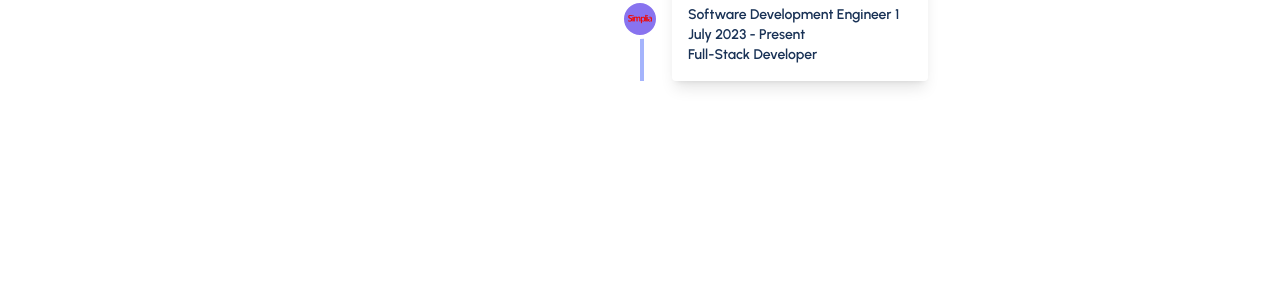
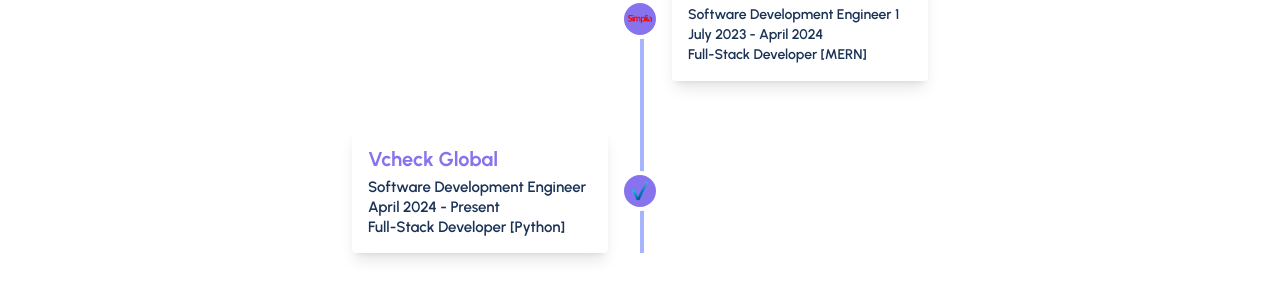
Before and after one commit to ak14aman/portfolio-v1, a React (Create React App) app: page / in a window 1280 px wide. Shown: the part 2900-3201 px from the top of the page. Built offline with nearby package versions, Linux system fonts and the light colour scheme; the HTML template or start-up script is replaced by a standard one.

Commit message:
UI fixes on the project model and update on the timeline

```diff
--- a/src/Assets/Data/projectData.js
+++ b/src/Assets/Data/projectData.js
@@ -21,7 +21,7 @@
     imgUrl: notnetflix,
     title: "NOT-NETFLIX",
     description:
-      "Website built in React for browsing thousands of movies, watch listing them, and getting an overview of them, all in one place. Used Firebase in the backend for user authentication and data storage, Material UI for seamless designs, The Movie DB API for getting movie info, Redux for state management in the app, and finally deployed using Netlify.",
+      "Website built in React for browsing thousands of movies, watch listing them, and getting an overview of them, all in one place. Firebase in the backend for user authentication & data storage, Material UI for seamless designs, Movie DB API for getting real-time data, State Management done using Redux, deployed on vercel.",
     technologies: ["React.js", "Firebase", "Material UI", "Redux"],
     github: "https://github.com/ak14aman/NOT-NETFLIX",
     siteUrl: "https://not-netflixx.vercel.app/",
@@ -61,10 +61,9 @@
     imgUrl: notnetflix,
     title: "NOT-NETFLIX",
     description:
-      "Website built in React for browsing thousands of movies, watch listing them, and getting an overview of them, all in one place. Used Firebase in the backend for user authentication and data storage, Material UI for seamless designs, The Movie DB API for getting movie info, Redux for state management in the app, and finally deployed using Netlify.",
-    technologies: ["React.js", "Firebase", "Material UI", "Redux"],
+    "Website built in React for browsing thousands of movies, watch listing them, and getting an overview of them, all in one place. Firebase in the backend for user authentication & data storage, Material UI for seamless designs, Movie DB API for getting real-time data, State Management done using Redux, deployed on vercel.",    technologies: ["React.js", "Firebase", "Material UI", "Redux"],
     github: "https://github.com/ak14aman/NOT-NETFLIX",
-    siteUrl: "https://not-netflixx.netlify.app/",
+    siteUrl: "https://not-netflixx.vercel.app/",
   },
   {
     id: "07",
--- a/src/Components/UI/Timeline.jsx
+++ b/src/Components/UI/Timeline.jsx
@@ -8,6 +8,7 @@
 import ieee from '../../Assets/Images/ieee.png'
 import ingenium from '../../Assets/Images/ingenium.png'
 import simplialogo from '../../Assets/Images/simplialogo.png'
+import vchecklogo from '../../Assets/Images/vchecklogo.png'
 
 
 
@@ -355,8 +356,8 @@
                                         </h3>
                                         <p className='text-[14px] text-smallTextColor group-hover:text-white group-hover:font-[600] text-l'>
                                         Software Development Engineer 1
-                                        <br/> July 2023 - Present
-                                        <br/> Full-Stack Developer
+                                        <br/> July 2023 - April 2024
+                                        <br/> Full-Stack Developer  [MERN]
                                         </p>
                                     </div>
                                 </div>
@@ -365,6 +366,35 @@
                             <div className="rounded-full bg-primaryColor border-white border-4 w-10 h-10 absolute left-1/2 transform -translate-x-1/2 -translate-y-4 sm:translate-y-0 flex items-center justify-center">
                                 <figure>
                                     <img src={simplialogo} alt=""/>
+                                </figure>
+                            </div>
+                        </div>
+                    </div>
+
+                    {/* LEFT 13 Card */}
+                    <div className="mt-6 sm:mt-0 sm:mb-12">
+                        <div className="flex items-center flex-col sm:flex-row">
+                            <div className="flex justify-start w-full mx-auto items-center">
+                                <div className="w-full sm:w-1/2 sm:pr-8">
+                                    <div
+                                    data-aos='fade-right'
+                                    data-aos-duration='800'
+                                    className=" bg-white p-4 rounded shadow-lg group hover:bg-primaryColor cursor-pointer ease-in duration-150">
+                                        <h3 className='text-primaryColor font-[700] mb-1 group-hover:text-white group-hover:font-[600] text-xl'>
+                                            Vcheck Global
+                                        </h3>
+                                        <p className='text-[15px] text-smallTextColor group-hover:text-white group-hover:font-[600] text-l'>
+                                        Software Development Engineer
+                                        <br/> April 2024 - Present
+                                        <br/> Full-Stack Developer [Python]
+                                        </p>
+                                    </div>
+                                </div>
+                            </div>
+
+                            <div className="rounded-full bg-primaryColor border-white border-4 w-10 h-10 absolute left-1/2 transform -translate-x-1/2 -translate-y-4 sm:translate-y-0 flex items-center justify-center">
+                                <figure>
+                                    <img src={vchecklogo} alt=""/>
                                 </figure>
                             </div>
                         </div>
```
Also changed, not shown: src/Assets/Images/vchecklogo.png (added).
